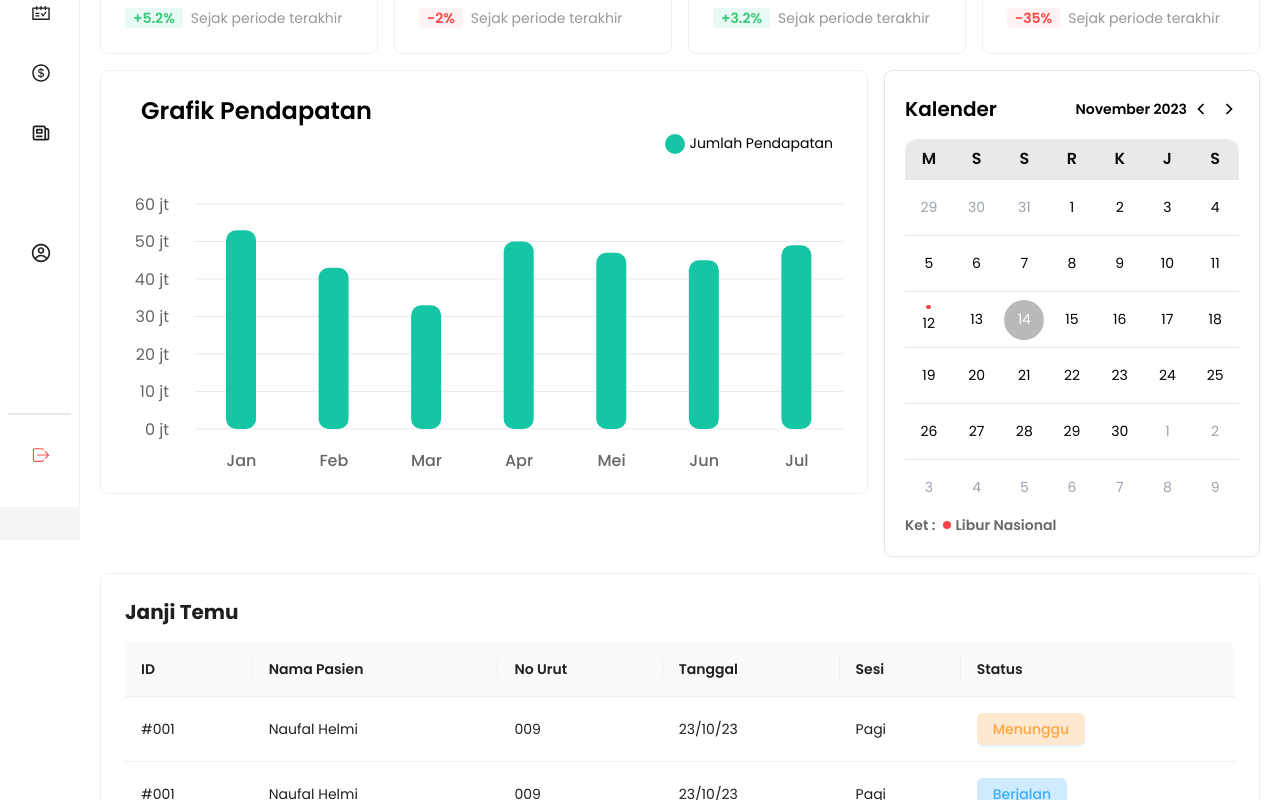
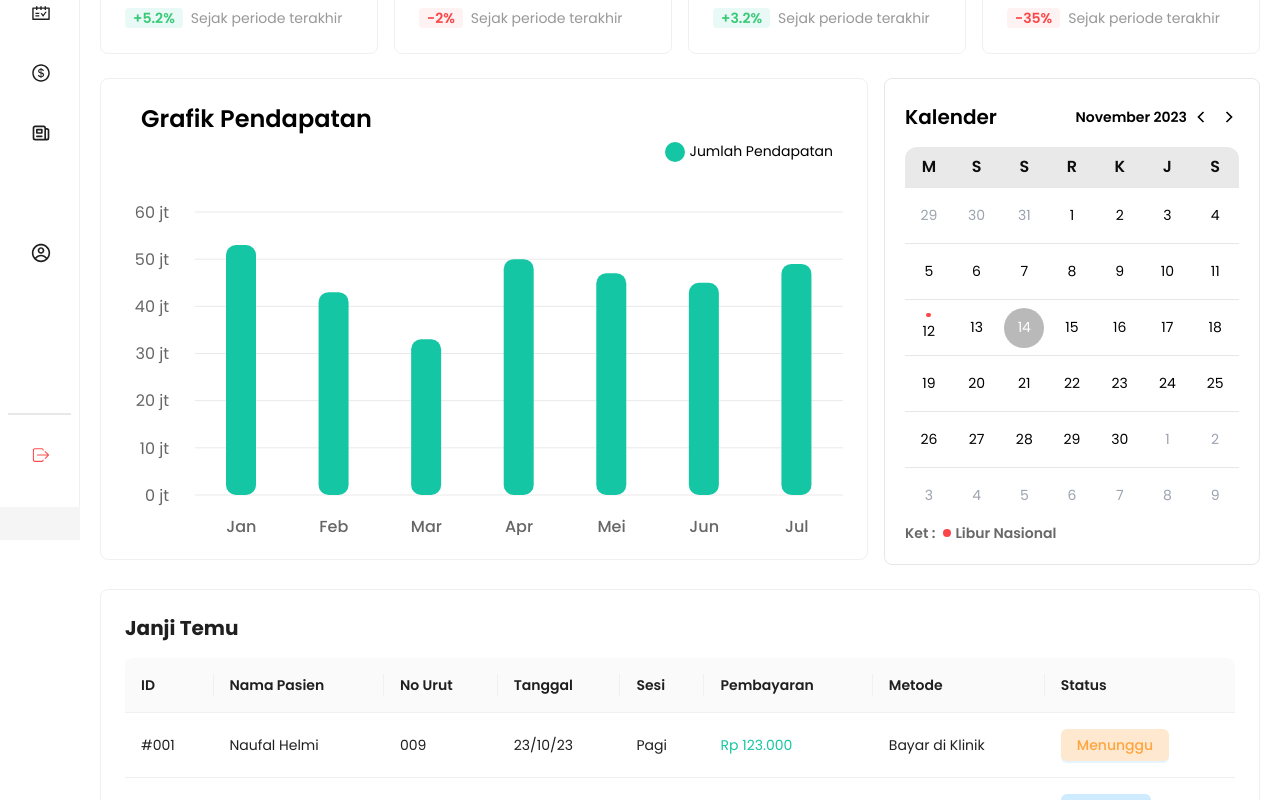
Before and after one commit to team-capstone-1/fe-repro-health, a React (Vite) app: page /dashboard in a window 1280 px wide. Shown: the part 260-1060 px from the top of the page. Built offline with nearby package versions, Linux system fonts and the light colour scheme; some icons are missing.

Commit message:
update: add table content

```diff
--- a/src/views/app-views/dashboard/components/AppointmentTable.jsx
+++ b/src/views/app-views/dashboard/components/AppointmentTable.jsx
@@ -29,6 +29,17 @@ export default function AppointmentTable() {
       key: "session",
     },
     {
+      title: "Pembayaran",
+      dataIndex: "payment",
+      key: "payment",
+      render: (text) => <span className="text-green-500">{text}</span>,
+    },
+    {
+      title: "Metode",
+      dataIndex: "method",
+      key: "method",
+    },
+    {
       title: "Status",
       dataIndex: "status",
       key: "status",
@@ -37,11 +48,11 @@ export default function AppointmentTable() {
           {status.map((tag) => {
             let color;
             if (tag === "Berjalan") {
-              color = "text-link bg-link-25";
+              color = "text-link bg-link-25 cursor-default";
             } else if (tag === "Menunggu") {
-              color = "text-warning bg-warning-25";
+              color = "text-warning bg-warning-25 cursor-default";
             } else {
-              color = "text-negative bg-negative-25";
+              color = "text-negative bg-negative-25 cursor-default";
             }
 
             return (
@@ -62,6 +73,8 @@ export default function AppointmentTable() {
       no: "009",
       date: "23/10/23",
       session: "Pagi",
+      payment: "Rp 123.000",
+      method: "Bayar di Klinik",
       status: ["Menunggu"],
     },
     {
@@ -70,6 +83,8 @@ export default function AppointmentTable() {
       no: "009",
       date: "23/10/23",
       session: "Pagi",
+      payment: "Rp 123.000",
+      method: "Bayar di Klinik",
       status: ["Berjalan"],
     },
     {
@@ -78,6 +93,8 @@ export default function AppointmentTable() {
       no: "009",
       date: "23/10/23",
       session: "Pagi",
+      payment: "Rp 123.000",
+      method: "Bayar di Klinik",
       status: ["Dibatalkan"],
     },
   ];
--- a/src/views/app-views/dashboard/components/ChartIncome.jsx
+++ b/src/views/app-views/dashboard/components/ChartIncome.jsx
@@ -92,10 +92,10 @@ export default function ChartIncome() {
             </h3>
           </div>
 
-          <Wrapper width="100%" aspect={2.1}>
+          <Wrapper width="100%" height={400}>
             <BarChart
-              // width={405}
-              // height={300}
+              // width={770}
+              // height={408}
               data={data}
               barGap={5}
               margin={{
--- a/src/views/app-views/dashboard/index.jsx
+++ b/src/views/app-views/dashboard/index.jsx
@@ -11,7 +11,7 @@ export default function Dashboard() {
     <>
       <div className="py-5">
         <ButtonFilter />
-        <Row gutter={[16, 16]}>
+        <Row gutter={[16, 24]}>
           <Col span={24}>
             <TotalCards />
           </Col>
```
